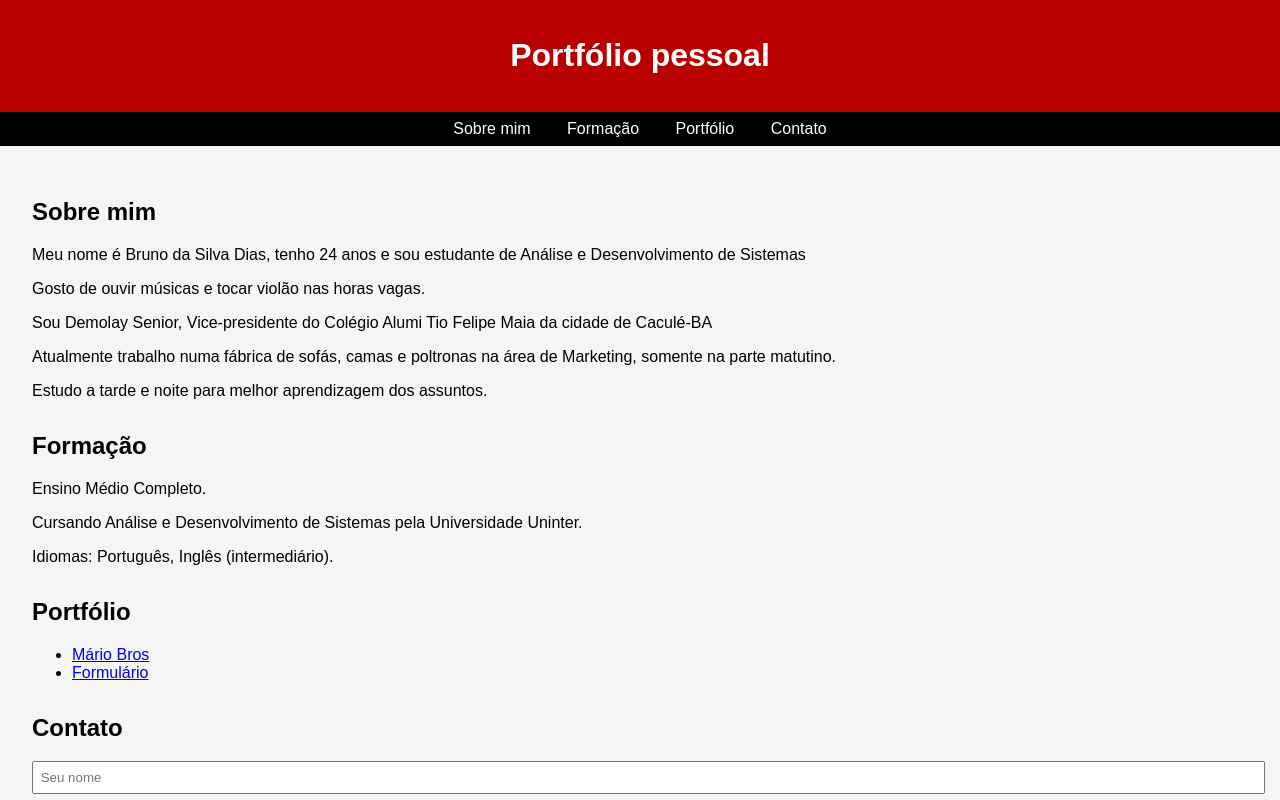
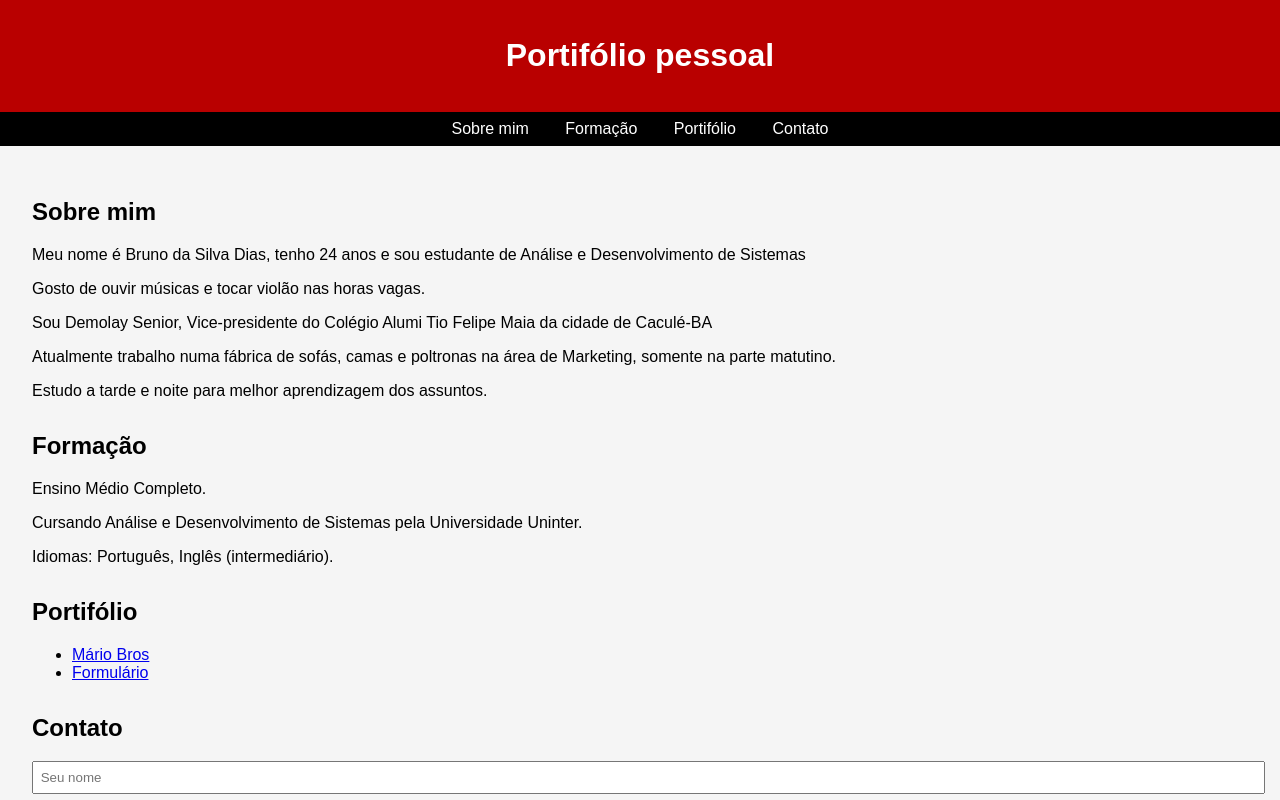
Before and after one commit to BrunoDiasADS/bruno_dias, a plain HTML site: page index.html in a window 1280 px wide. Shown: the top 800 px of the page. Drawn offline with Linux system fonts and the light colour scheme.

Commit message:
Update index.html

```diff
--- a/index.html
+++ b/index.html
@@ -8,12 +8,12 @@
 </head>
 <body>
     <header>
-        <h1>Portfólio pessoal</h1>
+        <h1>Portifólio pessoal</h1>
     </header>
     <nav> <!-- aqui eu coloquei os 4 links, utilizando o href -->
         <a href="#sobre">Sobre mim</a>
         <a href="#formacao">Formação</a>
-        <a href="#portfolio">Portfólio</a>
+        <a href="#portfolio">Portifólio</a>
         <a href="#contato">Contato</a>
     </nav>
     <main>
@@ -33,8 +33,8 @@
             <p>Idiomas: Português, Inglês (intermediário).</p>
         </section>
 
-        <section id="portfolio">
-            <h2>Portfólio</h2> <!-- Utilizo novamente o href para os links dos trabalhos que já fiz nas aulas anteriormente -->
+        <section id="portifólio">
+            <h2>Portifólio</h2> <!-- Utilizo novamente o href para os links dos trabalhos que já fiz nas aulas anteriormente -->
             <ul>
                 <li><a href="https://brunodiasads.github.io/M-rioBros/" target="_blank">Mário Bros</a></li>
                 <li><a href="https://brunodiasads.github.io/formulario/" target="_blank">Formulário</a></li>
```
